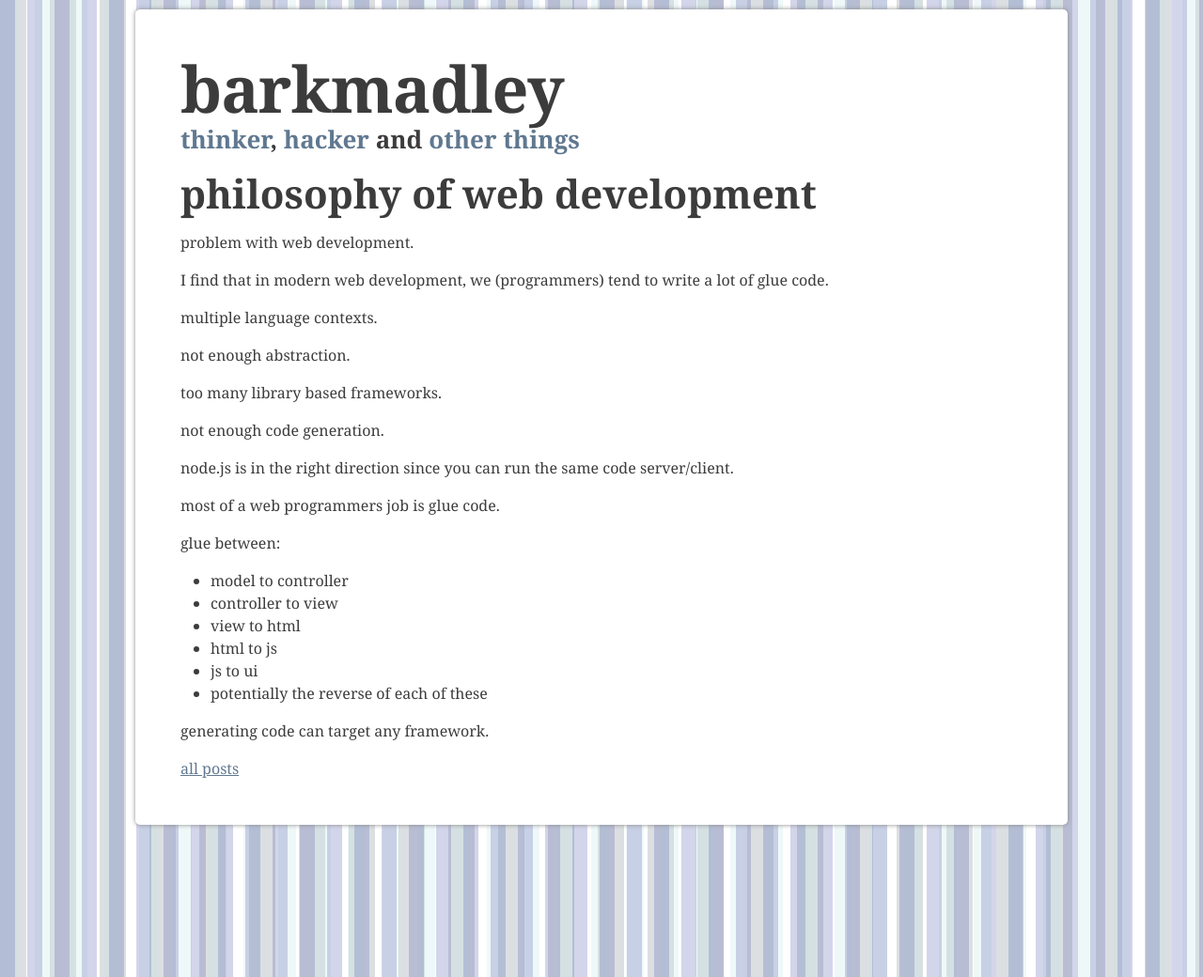
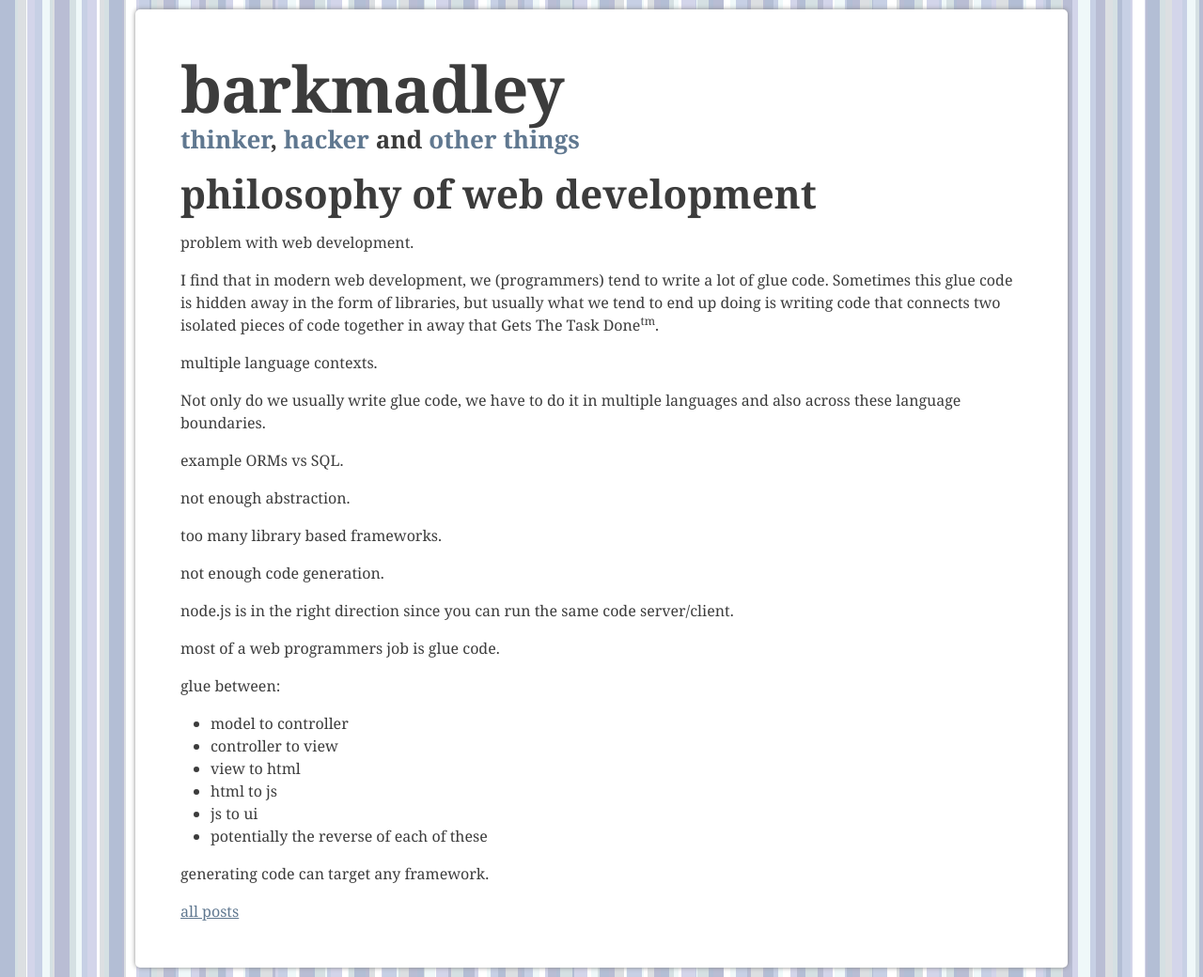
Before and after one commit to barkmadley/barkmadley.github.com, a Jekyll site: the page built from wip/philosophy-of-web-development.md, in a window 1280 px wide. Shown: the whole page at 94% size. Built offline with Jekyll 4.4.1, drawn with Linux system fonts in a browser that asks for light colours; nearby versions of some CDN libraries; Markdown is read by kramdown in place of the engine named in the settings.

Commit message:
checkpoint.

```diff
--- a/wip/philosophy-of-web-development.md
+++ b/wip/philosophy-of-web-development.md
@@ -7,9 +7,16 @@ title: philosophy of web development
 problem with web development.
 
 I find that in modern web development, we (programmers) tend to write a lot of
-glue code.
+glue code. Sometimes this glue code is hidden away in the form of libraries, but
+usually what we tend to end up doing is writing code that connects two isolated
+pieces of code together in away that Gets The Task Done<sup>tm</sup>.
 
 multiple language contexts.
+
+Not only do we usually write glue code, we have to do it in multiple languages
+and also across these language boundaries.
+
+example ORMs vs SQL.
 
 not enough abstraction.
 
```
